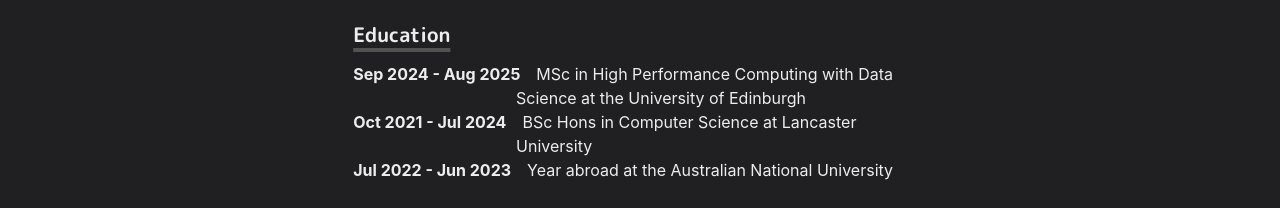
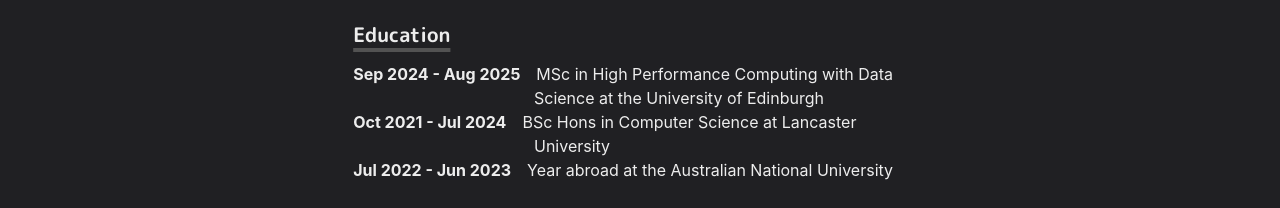
Before and after one commit to cern1710/cern1710-portfolio, a Next.js app: page / in a window 1280 px wide. Shown: the part 568-776 px from the top of the page. Built offline with nearby package versions, Linux system fonts and the light colour scheme.

Commit message:
fix padding in education section

```diff
--- a/components/bio.js
+++ b/components/bio.js
@@ -2,8 +2,8 @@
 import styled from '@emotion/styled'
 
 export const BioSection = styled(Box)`
-  padding-left: 10.18em;
-  text-indent: -10.18em;
+  padding-left: 11.3em;
+  text-indent: -11.3em;
 `
 
 export const BioYear = styled.span`
```
